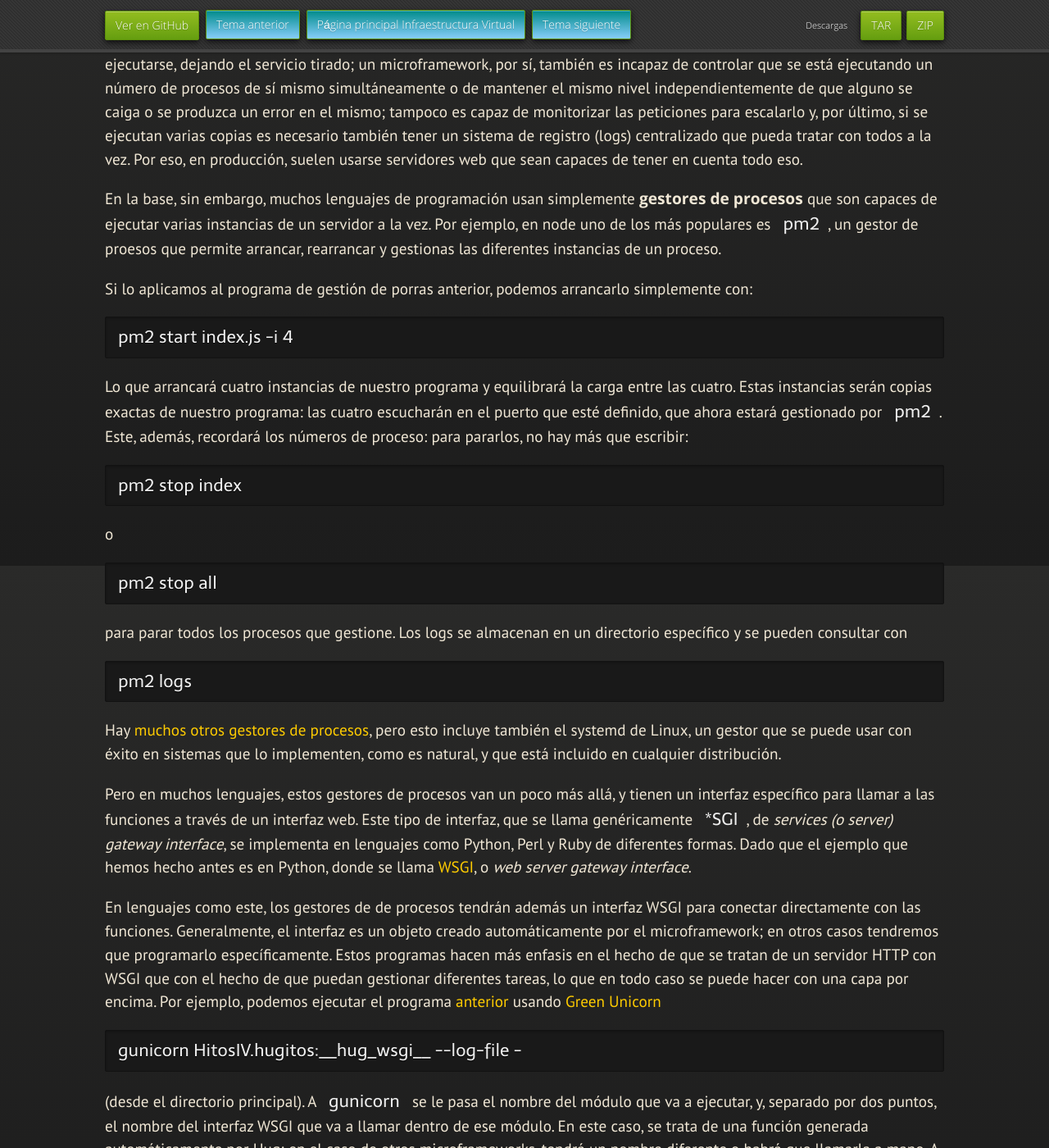
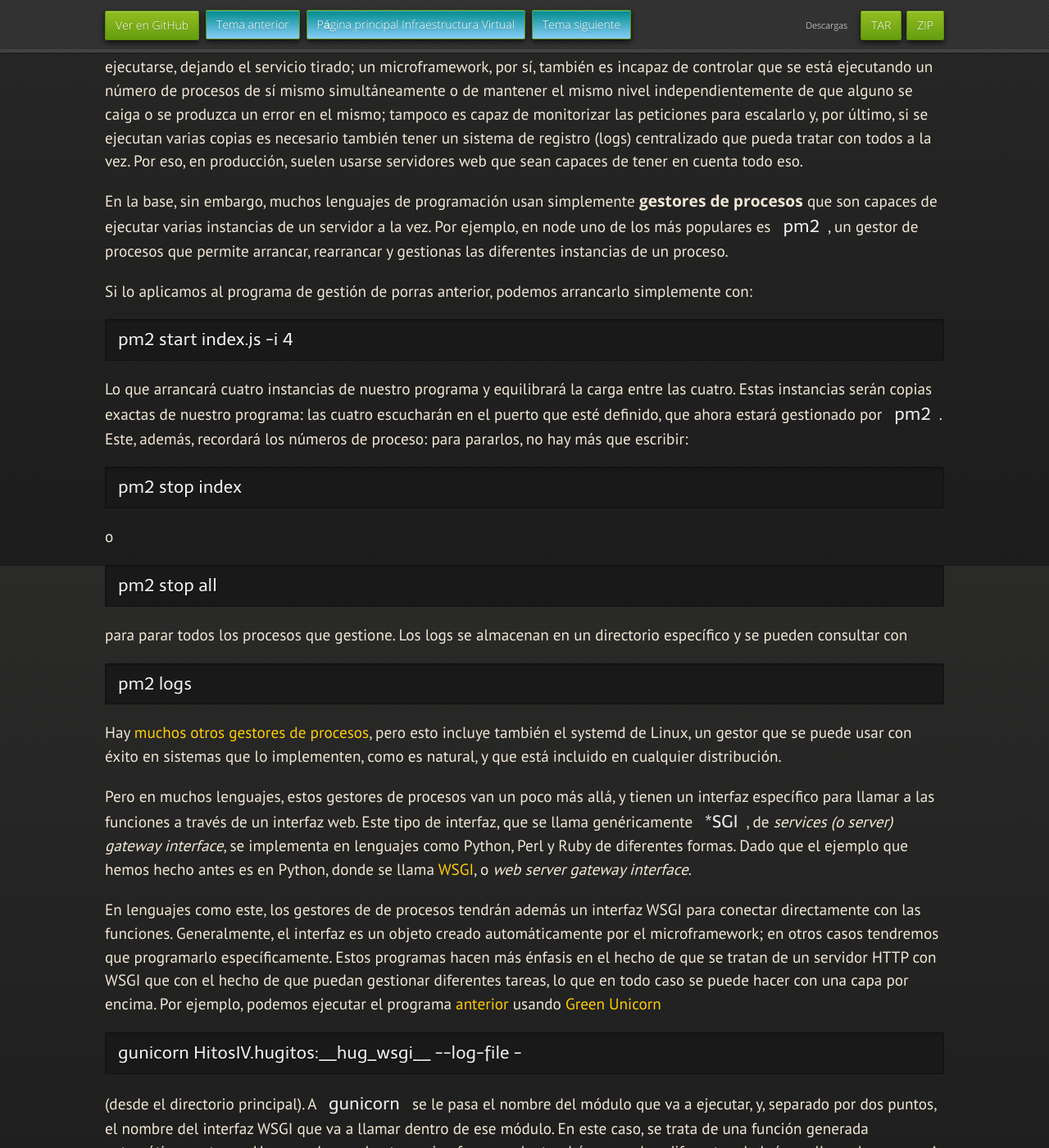
Before and after one commit to JJ/IV, a Jekyll site: the page built from documentos/temas/Microservicios.md, in a window 1280 px wide and 1400 px high, scrolled down 11010 px. Shown: the whole window at 82% size. Built offline with Jekyll 4.4.1, drawn with Linux system fonts in a browser that asks for light colours; nearby versions of some CDN libraries; some web fonts are replaced; our own code applies the rules of GitHub Pages for plain Markdown files; some of the changed text lies outside the part shown.

Commit message:
Sync documentos/temas/Microservicios.md de master a gh-pages

````diff
--- a/documentos/temas/Microservicios.md
+++ b/documentos/temas/Microservicios.md
@@ -391,8 +391,7 @@
 web son en realidad simples funciones, por lo que hay tanto marcos
 como bibliotecas de test que te permiten probarlas.
 
-> Consultad [esta pregunta en
-> SO](https://stackoverflow.com/questions/2741832/unit-tests-vs-functional-tests)
+> Consultad [esta pregunta en SO](https://stackoverflow.com/questions/2741832/unit-tests-vs-functional-tests)
 > para entender las diferencias entre tests unitarios y de integración
 > o funcionales.
 
@@ -479,7 +478,7 @@
 simplemente **gestores de procesos** que son capaces de ejecutar
 varias instancias de un servidor a la vez. Por ejemplo, en node uno de
 los más populares es [`pm2`](http://pm2.keymetrics.io/), un gestor de
-proesos que permite arrancar, rearrancar y gestionas las diferentes
+procesos que permite arrancar, rearrancar y gestionas las diferentes
 instancias de un proceso.
 
 Si lo aplicamos al programa de gestión de porras anterior, podemos
@@ -510,7 +509,7 @@
 interfaz WSGI para conectar directamente con las
 funciones. Generalmente, el interfaz es un objeto creado
 automáticamente por el microframework; en otros casos tendremos que
-programarlo específicamente. Estos programas hacen más enfasis en el
+programarlo específicamente. Estos programas hacen más énfasis en el
 hecho de que se tratan de un servidor HTTP con WSGI que con el hecho
 de que puedan gestionar diferentes tareas, lo que en todo caso se
 puede hacer con una capa por encima.  Por ejemplo, podemos ejecutar el
@@ -537,7 +536,9 @@
 
 También podemos ejecutar varios *workers* a la vez:
 
-    gunicorn -w 4 -b 0.0.0.0:31415 HitosIV.hugitos:__hug_wsgi__ --log-file -
+```
+gunicorn -w 4 -b 0.0.0.0:31415 HitosIV.hugitos:__hug_wsgi__ --log-file -
+```
 
 Y a la vez hacer un *binding* a un puerto y un rango de direcciones
 específico, en este caso 4 workers y el puerto 31415. Como este puerto
@@ -555,12 +556,16 @@
 (de la que se hablará más adelante), pero mientras tanto pm2 es
 perfectamente adecuada para ello.
 
-    pm2 start 'gunicorn -w 4 -b 0.0.0.0:31415 HitosIV.hugitos:__hug_wsgi__ --log-file -'
+```
+pm2 start 'gunicorn -w 4 -b 0.0.0.0:31415 HitosIV.hugitos:__hug_wsgi__ --log-file -'
+```
 
 Aunque, de hecho, se puede ejecutar directamente y se encargará de
 gestionar los procesos
 
-    pm2 start -i 4 HitosIV/hugitos.py
+```
+pm2 start -i 4 HitosIV/hugitos.py
+```
 
 En resumen: `pm2` es una herramienta excelente, que merece la pena
 usar con cualquier programa que necesite ejecutar varias instancias.
````
Also changed, not shown: other parts of documentos/temas/Microservicios.md (+8 -8 lines).
